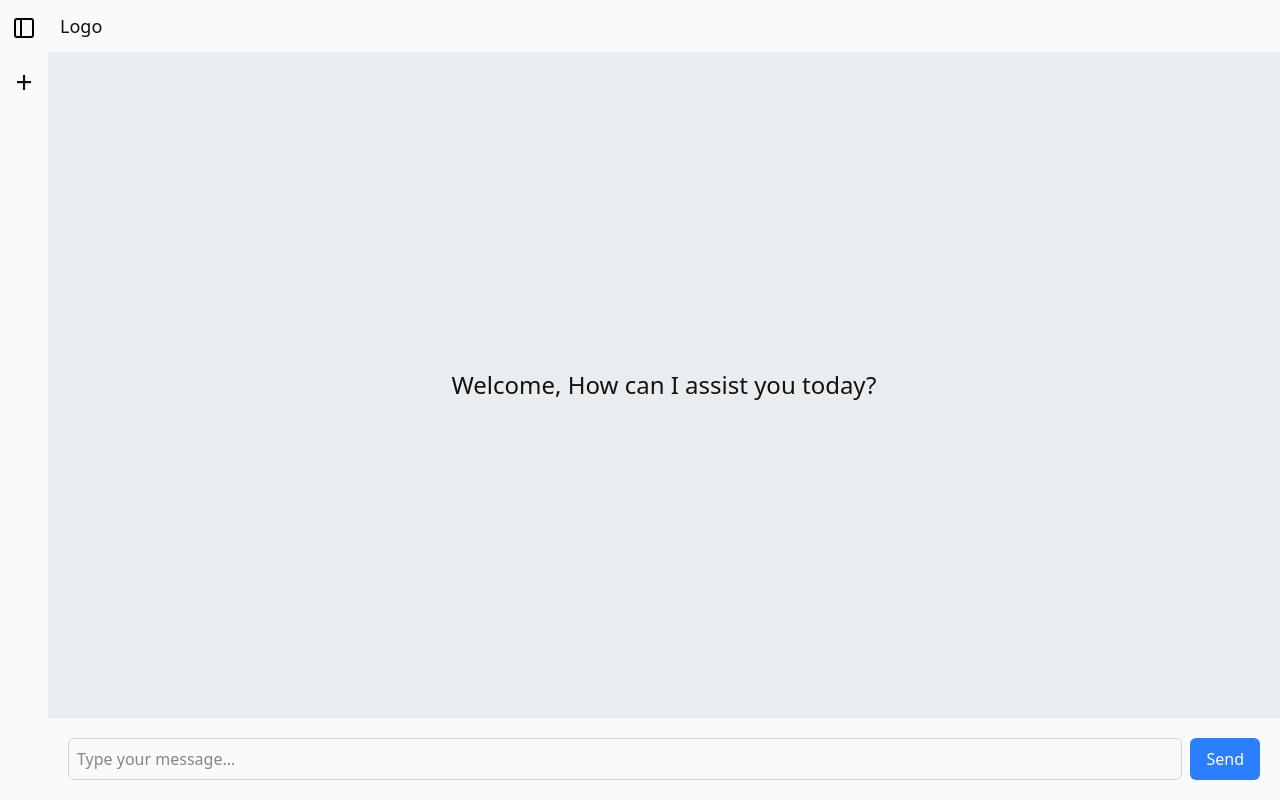
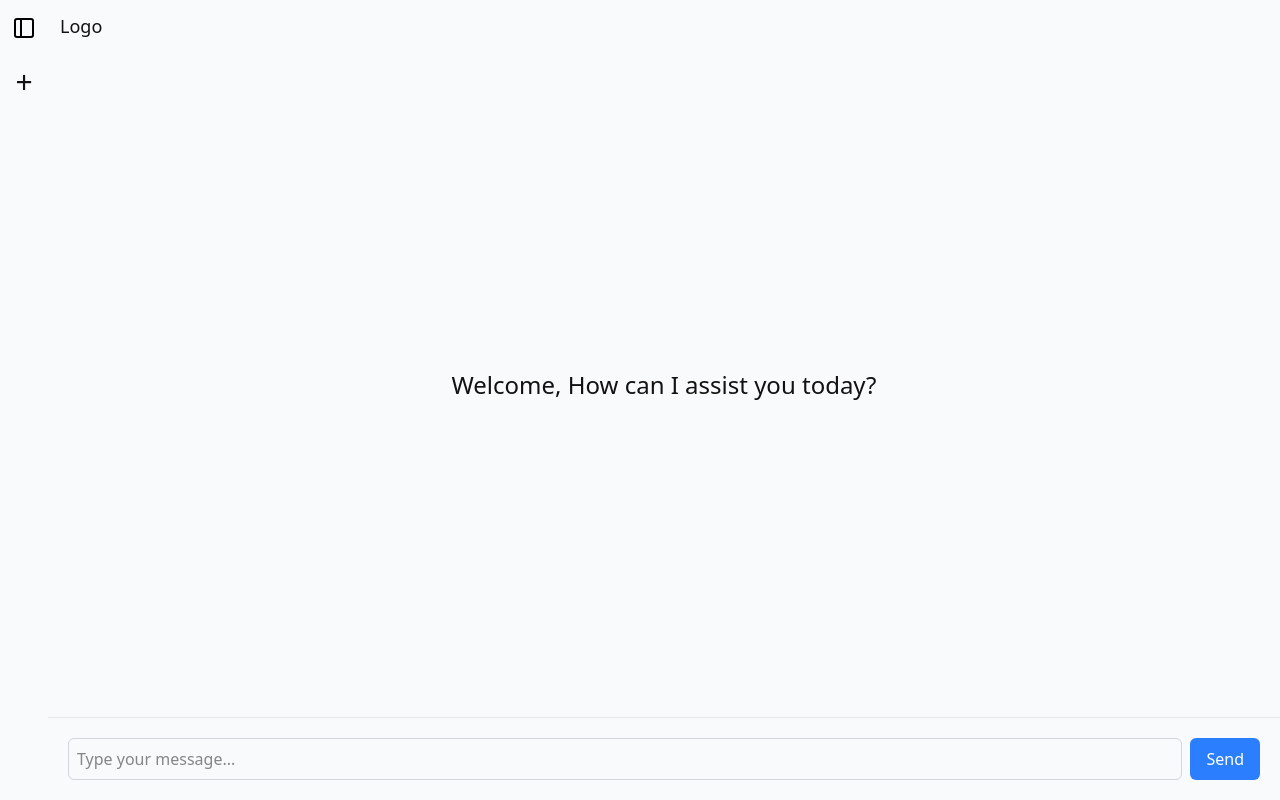
Before and after one commit to vigneshvaranasi/bot, a React (Vite) app in the folder frontend/: page / in a window 1280 px wide. Built offline with nearby package versions, Linux system fonts and the light colour scheme.

Commit message:
refactor: theme colors

```diff
--- a/frontend/src/index.css
+++ b/frontend/src/index.css
@@ -2,14 +2,17 @@
 
 
 body {
-  color: #121212;
-  background-color: var(--color-bggrey);
+  color: var(--color-appblack);
+  background-color: var(--color-appgray);
   height: 100%;
   width: 100%;
 }
 
 @theme {
-  --color-bggrey: #EAEDEF;
+  --color-appgray: #f9fafb;
+  --color-appblack: #121212;
+  --color-bubblegray: #f1f1f1;
+  --color-bubbleblue: #1985f9;
 }
 
 
```
